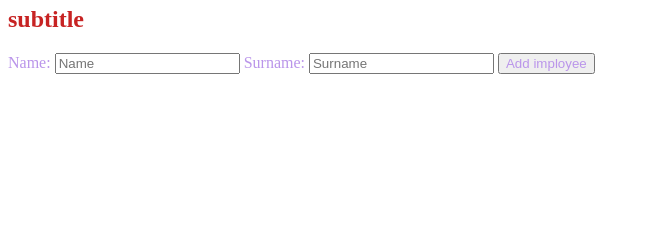
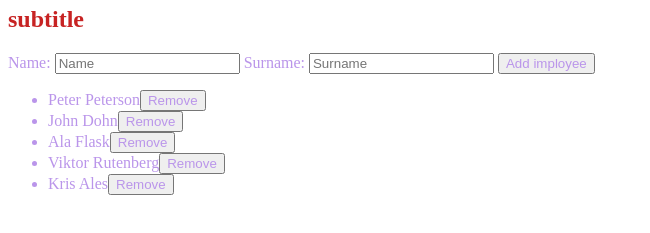
Before and after one commit to LuxoftTraining/employeeapp-pobaranchuk, a plain HTML site: page index.html in a window 1280 px wide. Shown: the part 121-354 px from the top of the page, without its empty margins (0-650 px from the left). Drawn offline with Linux system fonts and the light colour scheme.

Commit message:
remove button added

```diff
--- a/employees-json.js
+++ b/employees-json.js
@@ -4,31 +4,31 @@ const DATA = {
         {
             id: 1,
             name: "Peter",
-            surmane: "Peterson",
+            surname: "Peterson",
             department: "IT"
         },
         {
             id: 2,
             name: "John",
-            surmane: "Dohn",
+            surname: "Dohn",
             department: "HR"
         },
         {
             id: 3,
             name: "Ala",
-            surmane: "Flask",
+            surname: "Flask",
             department: "PR"
         },
         {
             id: 4,
             name: "Viktor",
-            surmane: "Rutenberg",
+            surname: "Rutenberg",
             department: "IT"
         },
         {
             id: 5,
             name: "Kris",
-            surmane: "Ales",
+            surname: "Ales",
             department: "PR"
         }
     ]
--- a/index.html
+++ b/index.html
@@ -14,6 +14,7 @@
       Surname:
       <input id="surname" placeholder="Surname" />
       <button onclick="addEmployeeUI()">Add imployee</button>
+      <div id="employeesPlaceholder"></div>
       <div id="addEmployeeFormErrorMessage"></div>
     </div>
   </body>
--- a/service.js
+++ b/service.js
@@ -43,7 +43,6 @@ function showEmployee(employee) {
 function showEmployees() {
     //DATA.employees.forEach(showEmployee);
     for (let e of DATA.employees) {
-
         showEmployee(e);
     }
 }
--- a/ui.js
+++ b/ui.js
@@ -1,22 +1,23 @@
 const PLACEHOLDER = "employeesPlaceholder";
 
 function clearEmployeesPlaceholder() {
-  document.getElementById(PLACEHOLDER).innerHTML = "";
+  document.getElementById(PLACEHOLDER).innerHTML = " ";
 }
 
-function showEmployees(employees) {
+function showEmployeesUI(employees) {
   clearEmployeesPlaceholder();
   const ul = document.createElement("ul");
+
   for (let employee of employees) {
+    const removeButton = document.createElement("button");
     const li = document.createElement("li");
+    removeButton.innerHTML = "Remove";
+    removeButton.addEventListener("click", () => removeEmployeeUI(employee.id));
+    li.innerHTML = employee.name + " " + employee.surname;
+    li.appendChild(removeButton);
     ul.appendChild(li);
-    li.innerHTML = employee.name + " " + employee.surname;
   }
   document.getElementById(PLACEHOLDER).appendChild(ul);
-}
-
-function runUI() {
-  showEmployees(DATA.employees);
 }
 
 function addEmployeeUI() {
@@ -32,9 +33,17 @@ function addEmployeeUI() {
   document.getElementById("addEmployeeFormErrorMessage").innerHTML = errorHTML;
   if (errorHTML.length != 0) return;
 
-  const id = addEmployee(name, surname);
   document.getElementById("name").value = "";
   document.getElementById("surname").value = "";
+  addEmployee(name, surname);
+  showEmployeesUI(DATA.employees);
+}
 
-  showEmployees(DATA.employees);
+function removeEmployeeUI(id) {
+  removeEmployee(id);
+  showEmployeesUI(DATA.employees);
 }
+
+function runUI() {
+  showEmployeesUI(DATA.employees);
+}
```
